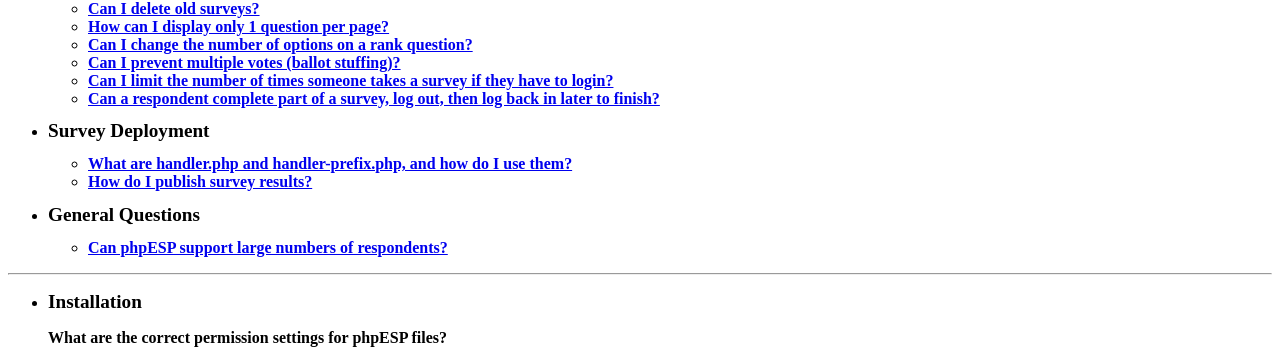
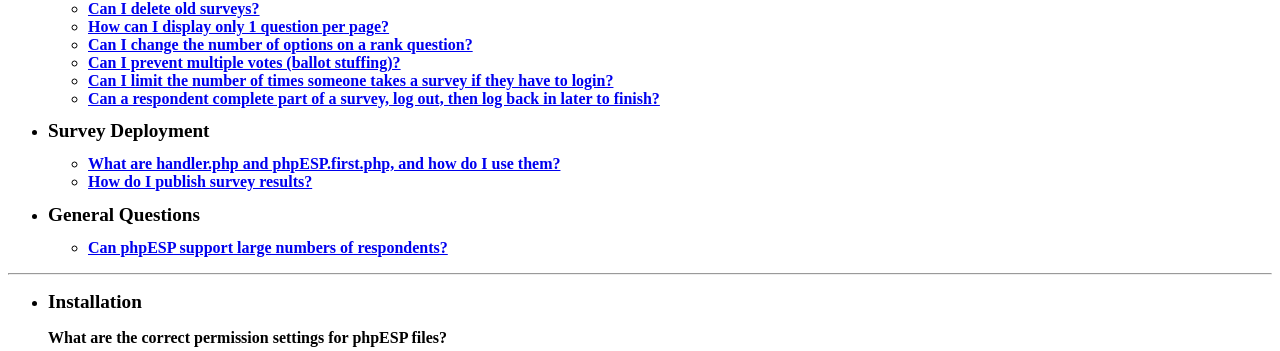
Before and after one commit to phpESP/phpESP, a PHP site: page /php/docs/faq.html in a window 1280 px wide. Shown: the part 269-620 px from the top of the page. Run offline with PHP 8.4, Linux system fonts and the light colour scheme.

Commit message:
Updated the faq on how to include the php code for a survey, and also added some checks to make sure the correct php scripts are included.
git-svn-id: svn://svn.code.sf.net/p/phpesp/code/trunk@956 b3e5a24c-6043-0410-a8b3-ed4e85eb3ebe

```diff
--- a/phpESP/admin/include/where/test.inc
+++ b/phpESP/admin/include/where/test.inc
@@ -54,7 +54,7 @@
 			$test = true;
 			unset($_REQUEST['sid']);
 			$_POST['userid'] = 'test';
-			define('ESP-HANDLER-PREFIX', true);
+			define('ESP-FIRST-INCLUDED', true);
 			define('ESP-AUTH-OK', true);
 			$_POST['sec'] = empty($_POST['sec']) ? 1 : intval($_POST['sec']);
 			$_POST['rid'] = empty($_POST['rid']) ? 0 : intval($_POST['rid']);
--- a/phpESP/docs/faq.html
+++ b/phpESP/docs/faq.html
@@ -38,7 +38,7 @@
 </li>
 <li><h1>Survey Deployment</h1>
     <ul>
-        <li><a href="#dhandler"><b>What are handler.php and handler-prefix.php, and how do I use them?</b></a></li>
+        <li><a href="#dhandler"><b>What are handler.php and phpESP.first.php, and how do I use them?</b></a></li>
 	<li><a href="#dresults"><b>How do I publish survey results?</b></a></li>
     </ul>
 </li>
@@ -122,10 +122,9 @@
 </li>
 <hr>
 <li><h1>Survey Deployment</h1>
-<p><a name="dhandler"><b>What are handler.php and handler-prefix.php, and how do I use them?</b></a>
-<p class="indented">They are used to embed a survey in another block of html/php code.  For private surveys,
-handler-prefix.php should be included before handler.php.  Look at the source of handler-prefix.php for
-an example.</p>
+<p><a name="dhandler"><b>What are handler.php and phpESP.first.php, and how do I use them?</b></a>
+<p class="indented">They are used to embed a survey in another block of html/php code. You should always include phpESP.first.php at the top of your html code, before any output begins. Look at the examples in the example dir for usage.
+</p>
 <a href="#top">Top</a>
 <p><a name="dresults"><b>How do I publish survey results?</b></a>
 <p class="indented">
@@ -135,7 +134,7 @@
 <tt> //$results = 1; </tt><br /><br />
 then use your copied/edited page just like the survey.php page.  It should then display
 results instead of the survey.  The same applies to custom
-survey templates, setting $results to one before calling handler{-prefix}
+survey templates, setting $results to one before calling handler.php
 will switch to results mode.
 </p>
 <a href="#top">Top</a>
--- a/phpESP/public/handler.php
+++ b/phpESP/public/handler.php
@@ -18,7 +18,7 @@
 	// add this at the top of every php script using this one:
 	// require_once("./phpESP.first.php");
 
-	if (!defined('ESP_BASE')) {
+	if (!defined('ESP-FIRST-INCLUDED')) {
 		echo "In order to conduct surveys, please include phpESP.first.php in your php script!!!";
 		exit;
 	}
--- a/phpESP/public/phpESP.first.php
+++ b/phpESP/public/phpESP.first.php
@@ -1,4 +1,8 @@
 <?php
+    	if (defined('ESP-FIRST-INCLUDED'))
+        	return;
+	define ('ESP-FIRST-INCLUDED',true);
+
         if (!defined('ESP_BASE'))
                 define('ESP_BASE', dirname(dirname(__FILE__)) .'/');
 
```
Also changed, not shown: phpESP/public/handler-prefix.php (+4 -39 lines).
